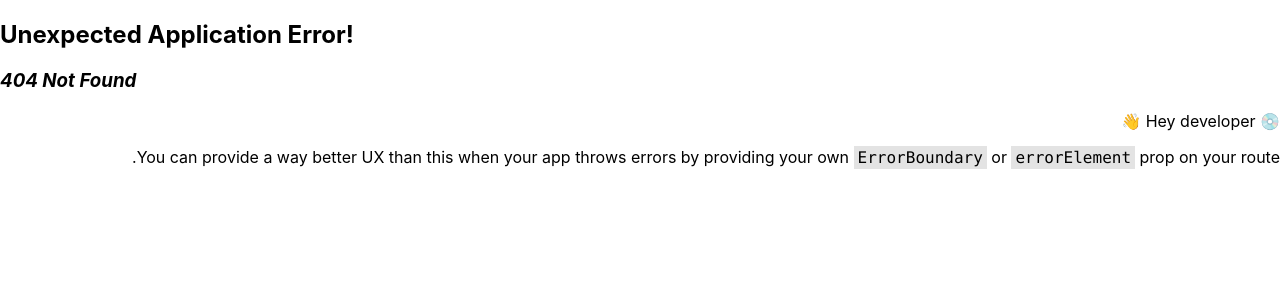
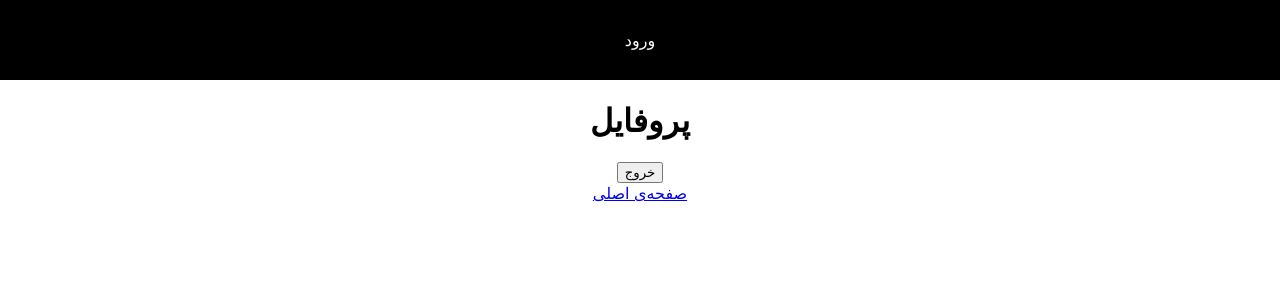
Before and after one commit to IIIphr/se_front_prj, a React (Create React App) app: page /profile in a window 1280 px wide. Before the commit this address had no page. Shown: the top 300 px of the page. Built offline with nearby package versions, Linux system fonts and the light colour scheme.

Commit message:
Added profile page, improved authentication logic

```diff
--- a/src/App.js
+++ b/src/App.js
@@ -2,19 +2,23 @@ import './App.css';
 import { useSelector, useDispatch } from 'react-redux';
 import { useCookies } from 'react-cookie';
 import { Fragment, useEffect } from 'react';
-import { change_f_name } from './userSlice';
+import { change_f_name, change_type } from './userSlice';
 import { useNavigate, Link } from 'react-router-dom';
 import Navbar from './Navbar';
 
 function App() {
   const name = useSelector((state) => state.user.user_f_name);
+  const user_type = useSelector((state) => state.user.user_type);
   const dispatch = useDispatch();
   const navigate = useNavigate();
   const [cookies] = useCookies(['user_f_name']);
 
   useEffect(() => {
-    if(cookies.user_f_name !== "undefined" && cookies.user_f_name){
-      dispatch(change_f_name(cookies.user_f_name));
+    if(user_type == null){
+      if(cookies.user_type !== "undefined" && cookies.user_type){
+        dispatch(change_f_name(cookies.user_f_name));
+        dispatch(change_type(cookies.user_type));
+      }
     }
   }, []);
 
--- a/src/Login.js
+++ b/src/Login.js
@@ -18,13 +18,18 @@ function addMonths(date, months) {
 function Login() {
   const dispatch = useDispatch();
   const name = useSelector((state) => state.user.user_f_name);
+  const user_type = useSelector((state) => state.user.user_type);
   const [input, setInput] = useState('');
   const navigate = useNavigate();
   const [cookies, setCookie, removeCookie] = useCookies(['user_f_name']);
 
   useEffect(() => {
-    if(cookies.user_f_name !== "undefined" && cookies.user_f_name){
-      dispatch(change_f_name(cookies.user_f_name));
+    if(user_type == null){
+      if(cookies.user_type !== "undefined" && cookies.user_type){
+        dispatch(change_f_name(cookies.user_f_name));
+        dispatch(change_type(cookies.user_type));
+        navigate('/');
+      }
     }
   }, []);
 
@@ -40,14 +45,7 @@ function Login() {
           setCookie('user_f_name', input, { path: '/', expires: addMonths(new Date(), 1) });
           setCookie('user_type', "user", { path: '/', expires: addMonths(new Date(), 1) });
           navigate('/');
-        }}>تغییر نام</button>
-        <button onClick={() => {
-          dispatch(change_f_name(""));
-          dispatch(change_type(null));
-          removeCookie('user_f_name');
-          removeCookie('user_type');
-          navigate('/');
-        }}>خروج</button>
+        }}>ورود</button>
         <Link to='/signup'>ثبت نام</Link>
         <Link to='/'>صفحه‌ی اصلی</Link>
       </div>
--- a/src/Navbar.js
+++ b/src/Navbar.js
@@ -13,17 +13,19 @@ function Navbar(){
     const [cookies] = useCookies(['user_f_name', 'user_type']);
 
     useEffect(() => {
-      if(cookies.user_type !== "undefined" && cookies.user_type){
-        dispatch(change_f_name(cookies.user_f_name));
-        dispatch(change_type(cookies.user_type));
-      }
+        if(user_type == null){
+            if(cookies.user_type !== "undefined" && cookies.user_type){
+                dispatch(change_f_name(cookies.user_f_name));
+                dispatch(change_type(cookies.user_type));
+            }
+        }
     }, []);
 
     return (
         <div className='navbar_root'>
             {user_type == null ?
             <Link className='navbar_link' to='/login'>ورود</Link> :
-            <Link className='navbar_link' to='/login'>سلام {user_f_name}!</Link>}
+            <Link className='navbar_link' to='/profile'>سلام {user_f_name}!</Link>}
         </div>
     );
 }
--- /dev/null
+++ b/src/Profile.css
@@ -0,0 +1,8 @@
+.profile_root{
+  width: 100%;
+  display: grid;
+  align-content: center;
+  justify-content: center;
+  align-items: center;
+  justify-items: center;
+}
--- /dev/null
+++ b/src/Profile.js
@@ -0,0 +1,42 @@
+import './Profile.css';
+import { useDispatch, useSelector } from 'react-redux';
+import { change_f_name, change_type } from './userSlice';
+import { useEffect, Fragment } from 'react';
+import { useCookies } from 'react-cookie';
+import { useNavigate, Link } from 'react-router-dom';
+import Navbar from './Navbar';
+
+function Profile() {
+  const dispatch = useDispatch();
+  const name = useSelector((state) => state.user.user_f_name);
+  const user_type = useSelector((state) => state.user.user_type);
+  const navigate = useNavigate();
+  const [cookies, removeCookie] = useCookies(['user_f_name']);
+
+  useEffect(() => {
+    if(user_type == null){
+      if(cookies.user_type !== "undefined" && cookies.user_type){
+        navigate('/login');
+      }
+    }
+  }, []);
+
+  return (
+    <Fragment>
+      <Navbar />
+      <div className='profile_root'>
+        <h1 className='rtl'>پروفایل {name}</h1>
+        <button onClick={() => {
+          dispatch(change_f_name(""));
+          dispatch(change_type(null));
+          removeCookie('user_f_name');
+          removeCookie('user_type');
+          navigate('/');
+        }}>خروج</button>
+        <Link to='/'>صفحه‌ی اصلی</Link>
+      </div>
+    </Fragment>
+  );
+}
+
+export default Profile;
```
Also changed, not shown: src/index.js (+11 -7 lines).
